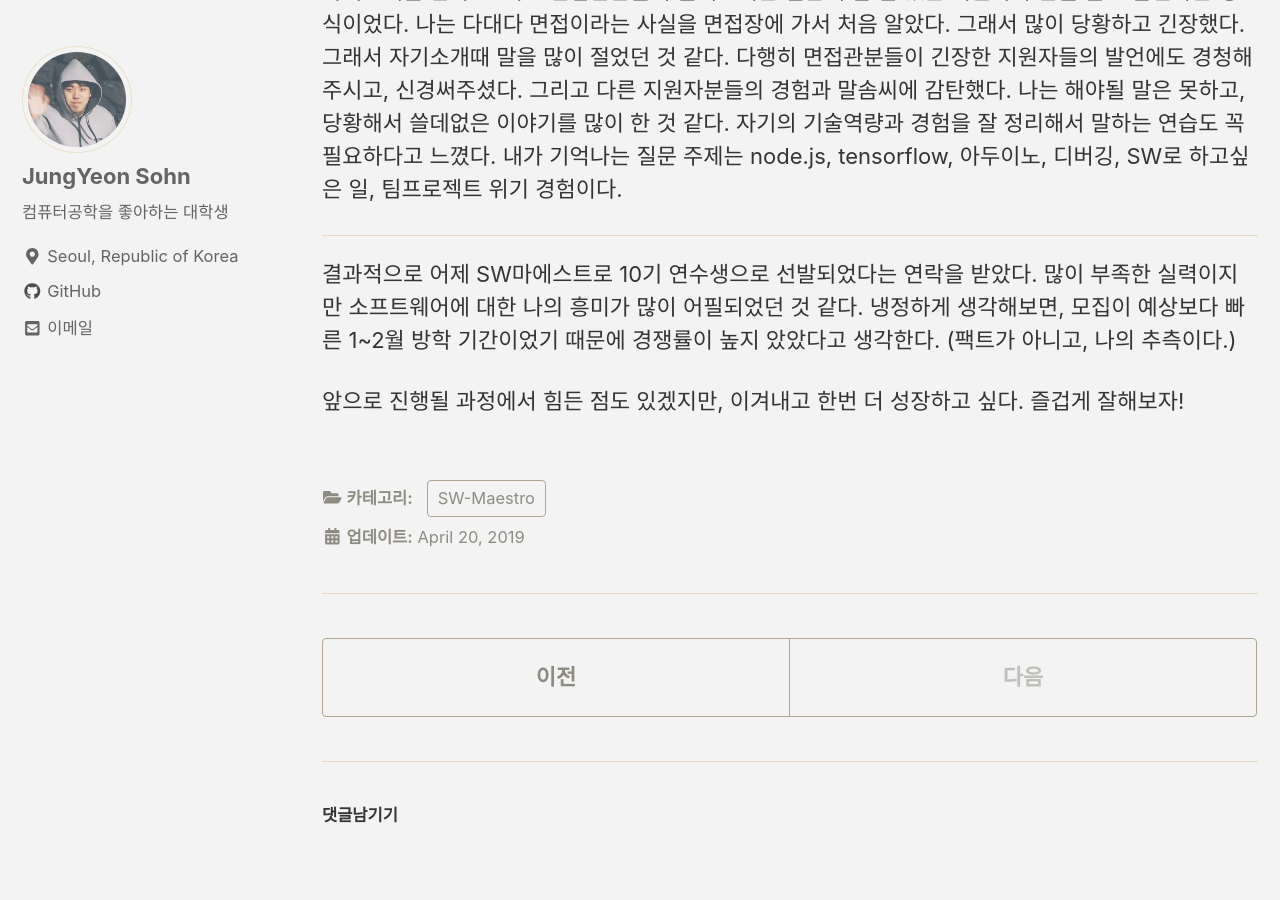
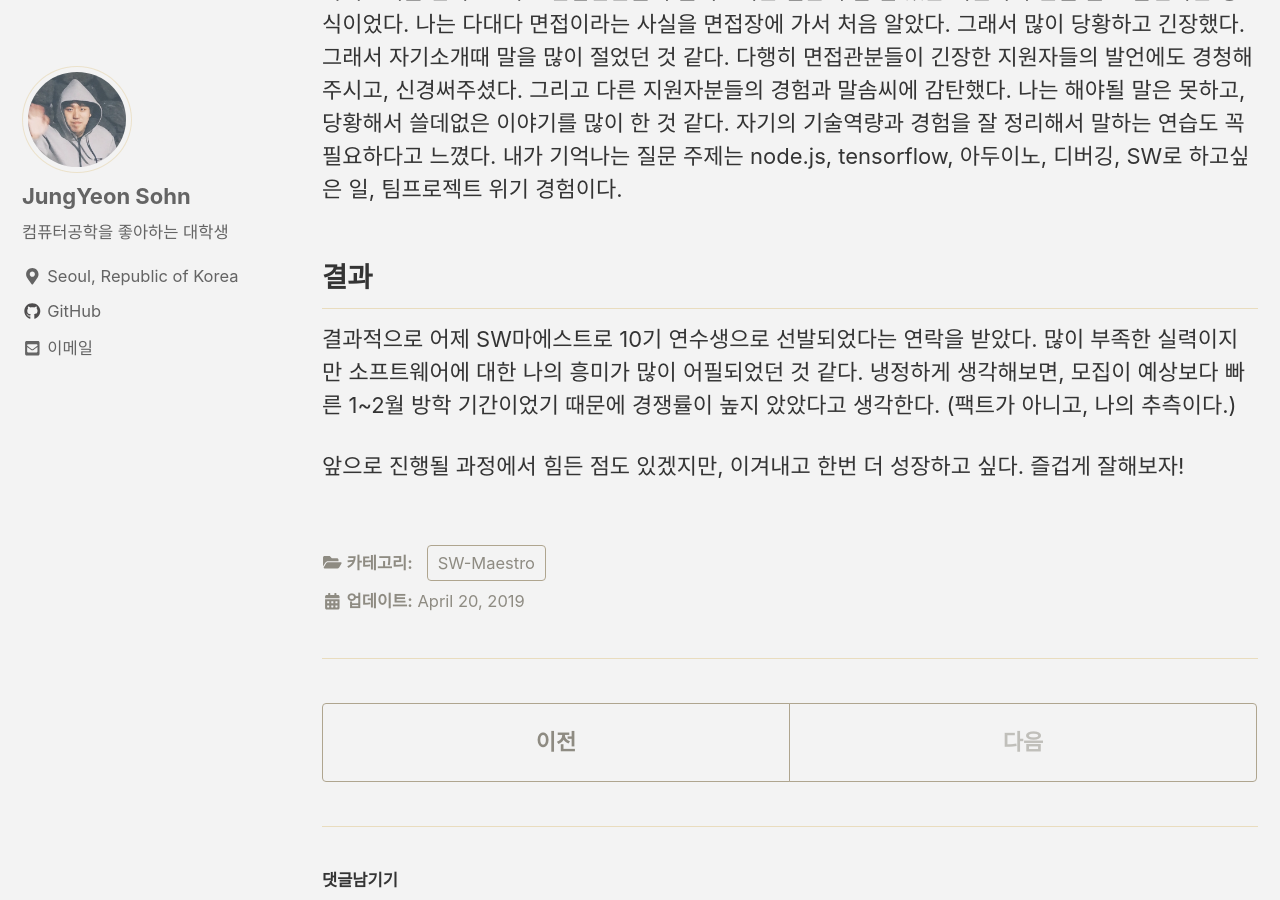
Before and after one commit to leesunkyu94/leesunkyu94.github.io, a Jekyll site: the page built from _posts/2019-04-20-sw-maestro-1.md, in a window 1280 px wide and 900 px high, scrolled down 2239 px. Built offline with Jekyll 4.4.1, drawn with Linux system fonts in a browser that asks for light colours; cached includes are drawn as plain includes; comment, search, counter and statistics services are not loaded.

Commit message:
SW마에스트로 지원후기 포스팅 수정

```diff
--- a/_posts/2019-04-20-sw-maestro-1.md
+++ b/_posts/2019-04-20-sw-maestro-1.md
@@ -5,10 +5,9 @@
 categories:
     - SW-Maestro
 ---
+지난 2월에 나는 SW마에스트로 과정에 지원했다. 처음에 모집공고를 보았을 때, 학업과 동시에 수행하는 것이 힘들 것 같았다. 그래서 지원을 놓고 많이 고민했다. 하지만 이제 남은 대학생활이 1년밖에 남지 않았고, 이번이 아니면 영원히 못할 것 같다는 생각이 들었다. 그래서 힘듬을 각오하고 지원하게 되었다. 예전부터 꼭 해보고 싶었던 활동이기 때문이다.
 
 ![sw-maestro](/assets/2019-04-20/1.png)
-
-지난 2월에 나는 SW마에스트로 과정에 지원했다. 처음에 모집공고를 보았을 때, 학업과 동시에 수행하는 것이 힘들 것 같았다. 그래서 지원을 놓고 많이 고민했다. 하지만 이제 남은 대학생활이 1년밖에 남지 않았고, 이번이 아니면 영원히 못할 것 같다는 생각이 들었다. 그래서 힘듬을 각오하고 지원하게 되었다. 예전부터 꼭 해보고 싶었던 활동이기 때문이다.
 
 연수생으로 선발되기까지 거쳐야될 전형들은 다음과 같다.
 
@@ -29,7 +28,7 @@
 
 심층면접은 다대다 면접이었다. 6~7:6~7 으로 어렴풋이 기억한다. 처음에는 각자 돌아가면서 1분정도 자기소개를 한다. 그리고 면접관분들이 물어보시는 질문에 할 말 있는 지원자가 손을 들고 발언하는 형식이었다. 나는 다대다 면접이라는 사실을 면접장에 가서 처음 알았다. 그래서 많이 당황하고 긴장했다. 그래서 자기소개때 말을 많이 절었던 것 같다. 다행히 면접관분들이 긴장한 지원자들의 발언에도 경청해주시고, 신경써주셨다. 그리고 다른 지원자분들의 경험과 말솜씨에 감탄했다. 나는 해야될 말은 못하고, 당황해서 쓸데없은 이야기를 많이 한 것 같다. 자기의 기술역량과 경험을 잘 정리해서 말하는 연습도 꼭 필요하다고 느꼈다. 내가 기억나는 질문 주제는 node.js, tensorflow, 아두이노, 디버깅, SW로 하고싶은 일, 팀프로젝트 위기 경험이다.
 
----
+## 결과
 
 결과적으로 어제 SW마에스트로 10기 연수생으로 선발되었다는 연락을 받았다. 많이 부족한 실력이지만 소프트웨어에 대한 나의 흥미가 많이 어필되었던 것 같다. 냉정하게 생각해보면, 모집이 예상보다 빠른 1~2월 방학 기간이었기 때문에 경쟁률이 높지 았았다고 생각한다. (팩트가 아니고, 나의 추측이다.)
 
```
